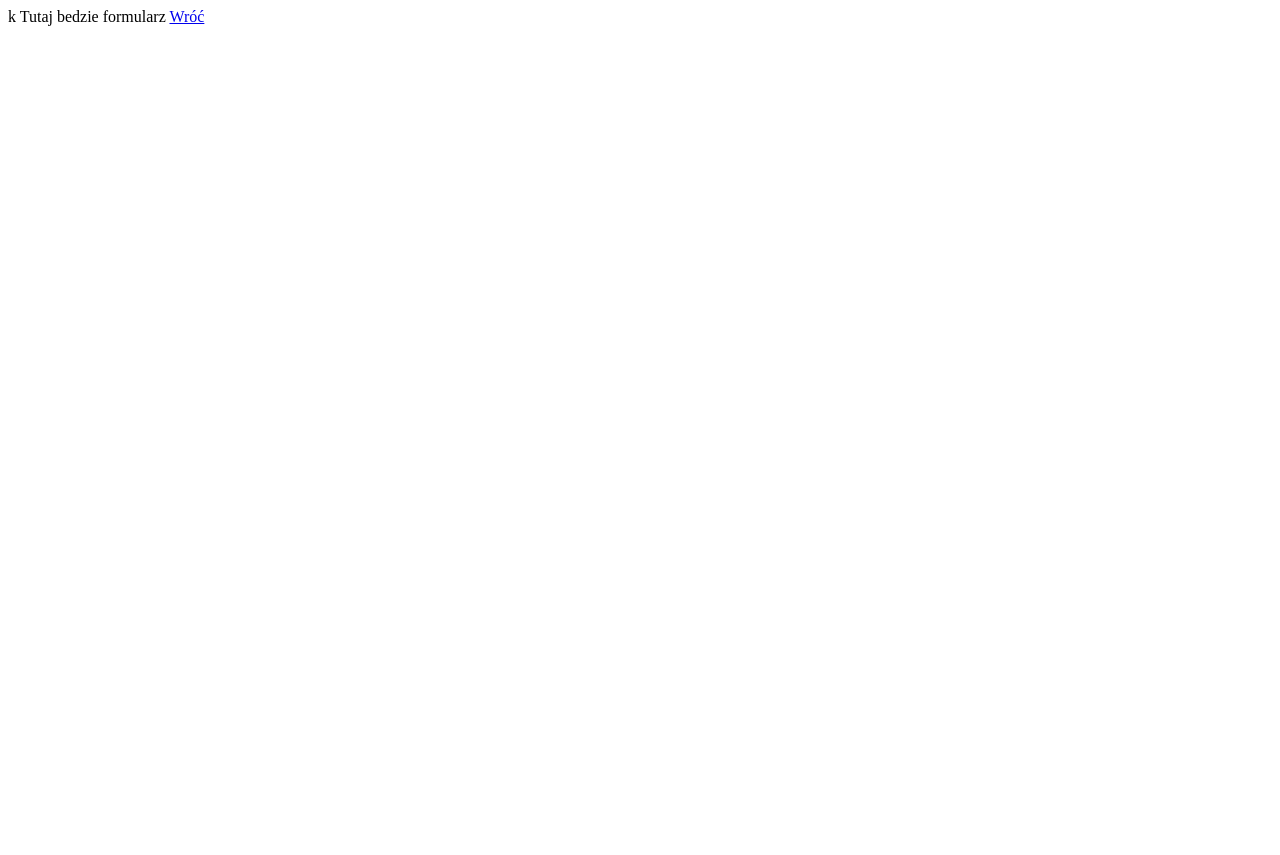
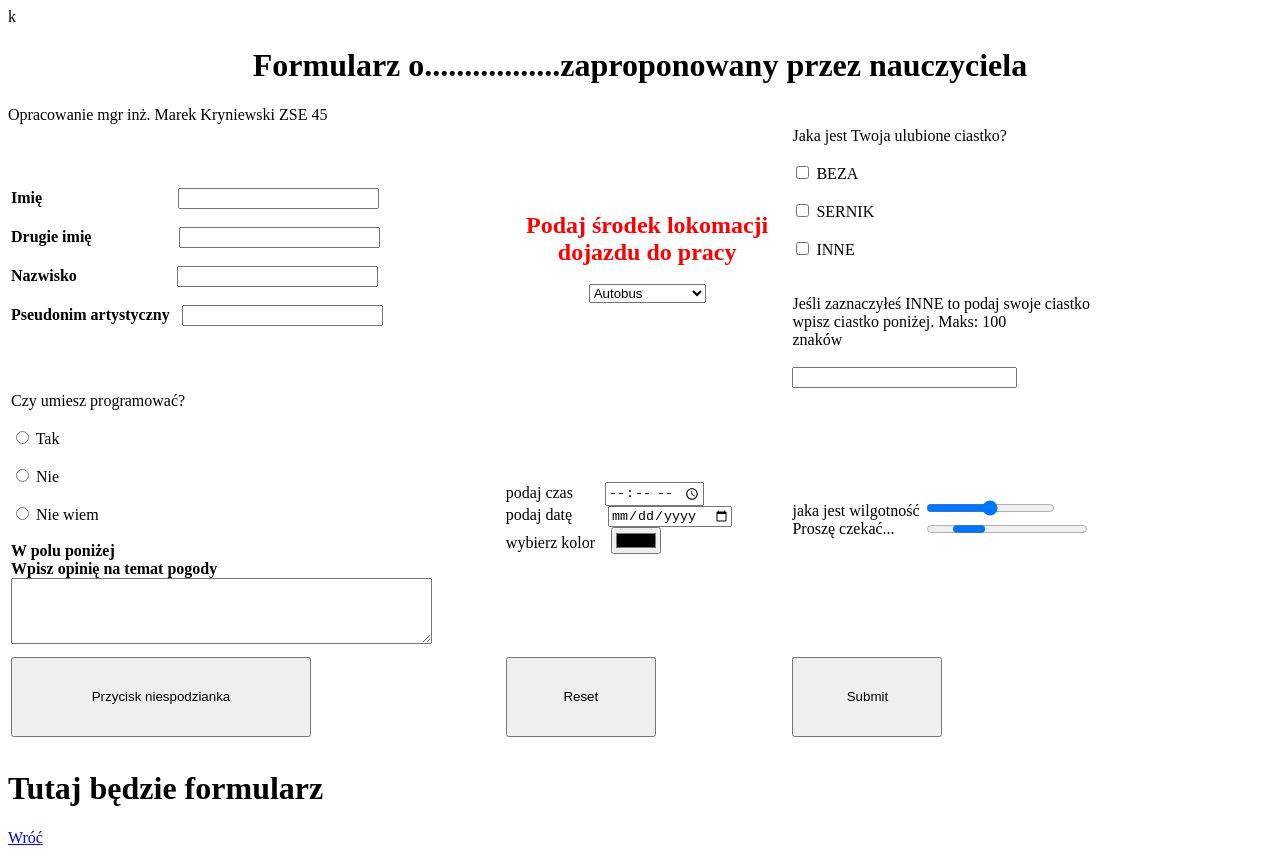
Before and after one commit to Wojciechyaho510/2G1praca, a plain HTML site: page Formularz_Bednarek.html in a window 1280 px wide. Before the commit the page ends 800 px from the top, so only its background shows below. Drawn offline with Linux system fonts and the light colour scheme.

Commit message:
Update Formularz_Bednarek.html

```diff
--- a/Formularz_Bednarek.html
+++ b/Formularz_Bednarek.html
@@ -6,7 +6,78 @@ k<!DOCTYPE html>
         <title>Formularz_Bednarek</title>
     </head>
     <body>
-       Tutaj bedzie formularz
+       <center><h1> Formularz o.................zaproponowany przez nauczyciela</h1></center>
+<form enctype="text/plain" action="mailto:mkryniew@wp.pl" subject="formularz_dane" method="Post">
+ <TABLE>
+<TR height="100">
+ <TD width="500">
+ <b>Imię</b> &nbsp &nbsp &nbsp &nbsp &nbsp &nbsp &nbsp &nbsp &nbsp &nbsp
+&nbsp
+&nbsp &nbsp &nbsp &nbsp &nbsp &nbsp<input name="imie" size="22">
+ <br><br>
+ <b>Drugie imię</b>&nbsp &nbsp &nbsp &nbsp &nbsp &nbsp &nbsp
+&nbsp &nbsp &nbsp &nbsp <input name="drugie" size="22">
+ <br><br>
+ <b>Nazwisko </b> &nbsp &nbsp &nbsp &nbsp &nbsp &nbsp &nbsp &nbsp &nbsp
+&nbsp &nbsp &nbsp <input name="nazwisko" size="22">
+ <br><br>
+ <b>Pseudonim artystyczny</b>&nbsp &nbsp<input name="login" size="22"><nobr>
+<br>
+ </TD>
+Opracowanie mgr inż. Marek Kryniewski ZSE
+45
+ <TD width="300" >
+<center><font size="5" color="red"><b>Podaj środek lokomacji dojazdu do
+pracy</b></font></center><br>
+ <center> <select>
+ <option value="autobus">Autobus</option>
+ <option value="motocykl">Motocykl</option>
+ <option value="prom">Prom</option>
+ <option value="samolot">Samolot</option>
+ <option value="lodz">Łódź podwodna</option>
+ <option value="kajak">Kajak</option>
+ </select> </center>
+ </TD>
+ <TD width="500">Jaka jest Twoja ulubione ciastko?
+<br><br>
+<input type="checkbox" name="ciastko" value="k"> BEZA
+<br><br>
+<input type="checkbox" name="ciastko" value="m"> SERNIK
+<br><br>
+<input type="checkbox" name="ciastko" value="inna"> INNE
+<br><br><br>
+<nobr>Jeśli zaznaczyłeś INNE to podaj swoje ciastko<br>wpisz ciastko poniżej. Maks:
+100<br>znaków</nobr>
+<br><br>
+<input name="inna" size="25" maxlength="100">
+ </TD>
+ </TR>
+<TR height="200">
+ <TD><nobr>Czy umiesz programować?</nobr>
+<br><br>
+<input type="radio" name="pyt3" value="tak"> Tak
+<br><br>
+<input type="radio" name="pyt3" value="nie"> Nie
+<br><br>
+<input type="radio" name="pyt3" value="tak"> Nie wiem <br> <br> <b> W polu poniżej <br>Wpisz
+opinię na temat pogody</b> <textarea cols="50" rows="4"></textarea> </TD>
+ <TD>podaj czas &nbsp &nbsp &nbsp &nbsp<input type="time"><br>
+ podaj datę &nbsp &nbsp &nbsp&nbsp &nbsp<input type="date"> <br>
+ wybierz kolor &nbsp &nbsp<input type="color"> <br> </TD>
+ <TD> jaka jest wilgotność <input type="range"> <br>
+ Proszę czekać...&nbsp &nbsp &nbsp &nbsp <progress>Proszę
+czekać...</progress> </TD>
+ </TR>
+<TR height="100">
+ <TD><button onclick="alert('A kuku')" style="height:80px;width:300px">Przycisk
+niespodzianka</button></TD>
+ <TD><nobr><input type="reset" value="Reset" style="height:80px; width:150px">
+</TD>
+ <TD> <input type="submit" value"=Wyślij formularz" style="height:80px; width:150px"> </TD>
+ </TR>
+ </TABLE>
+</form>
+        <h1>Tutaj będzie formularz</h1>
         <A HREF="index.html"> Wróć </A>
     </body>
 </html>
```
